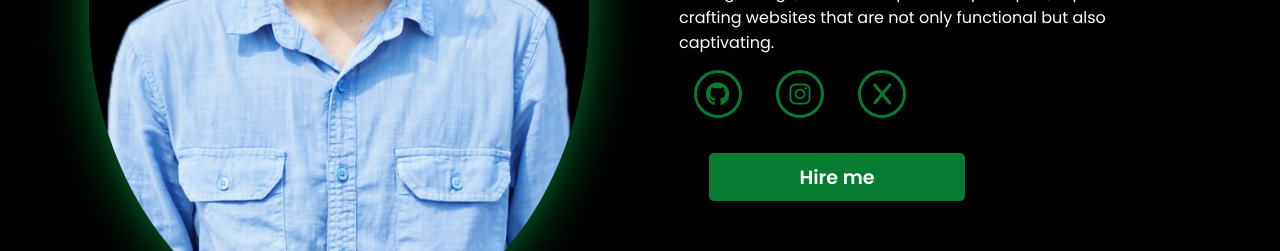
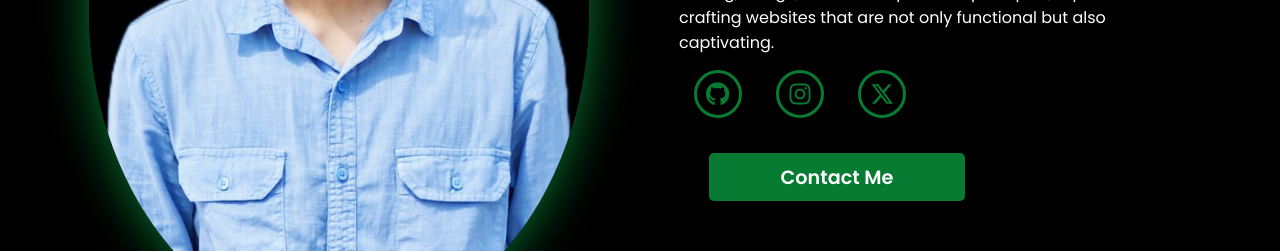
Before and after one commit to HardikPatel74/Hardik-Patel, a plain HTML site: page index.html in a window 1280 px wide. Shown: the part 429-680 px from the top of the page. Drawn offline with nearby package versions, Linux system fonts and the light colour scheme.

Commit message:
Update index.html

```diff
--- a/index.html
+++ b/index.html
@@ -46,10 +46,10 @@
                 <div class="social-links">
                     <a href="https://github.com/HardikPatel74" data-aos="fade-up" data-aos-duration="1500" data-aos-delay="1300"><i class="fa-brands fa-github"></i></a>
                     <a href="https://www.instagram.com/hardikk_patel7/" data-aos="fade-up" data-aos-duration="1500" data-aos-delay="1400"><i class="fa-brands fa-instagram"></i></a>
-                    <a href="https://x.com/HARDIKPATE87443?t=7Mikq6JWQeaKbfmCk2Y1ag&s=08" data-aos="fade-up" data-aos-duration="1500" data-aos-delay="1600"><i class="fa-brands fa-x"></i></a>
+                    <a href="https://x.com/HARDIKPATE87443?t=7Mikq6JWQeaKbfmCk2Y1ag&s=08" data-aos="fade-up" data-aos-duration="1500" data-aos-delay="1600"><i class="fa-brands fa-x-twitter"></i></a>
                 </div>
                 <div class="btn" data-aos="zoom-in" data-aos-duration="1500" data-aos-delay="1800">
-                    <button>Hire me</button>
+                    <button onclick="window.location.href='contact.html'">Contact Me</button>
                 </div>
             </div>
         </div>
```
